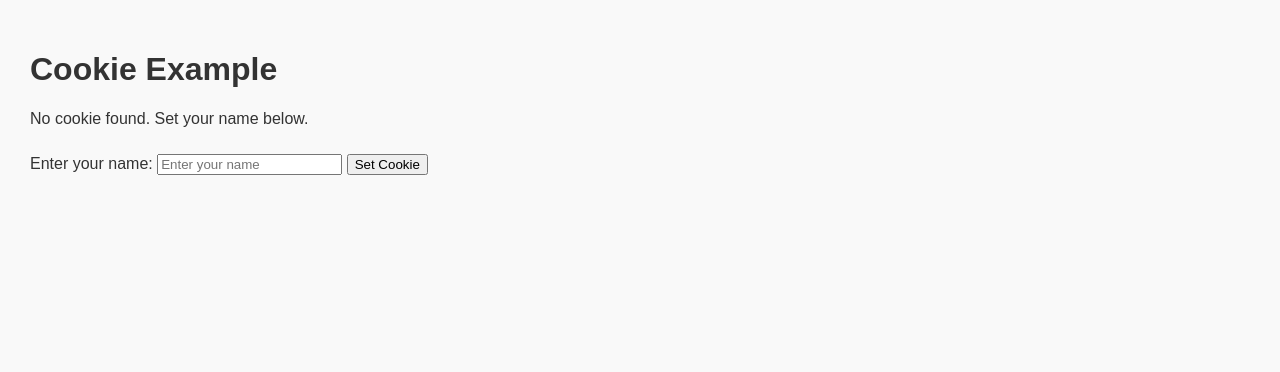
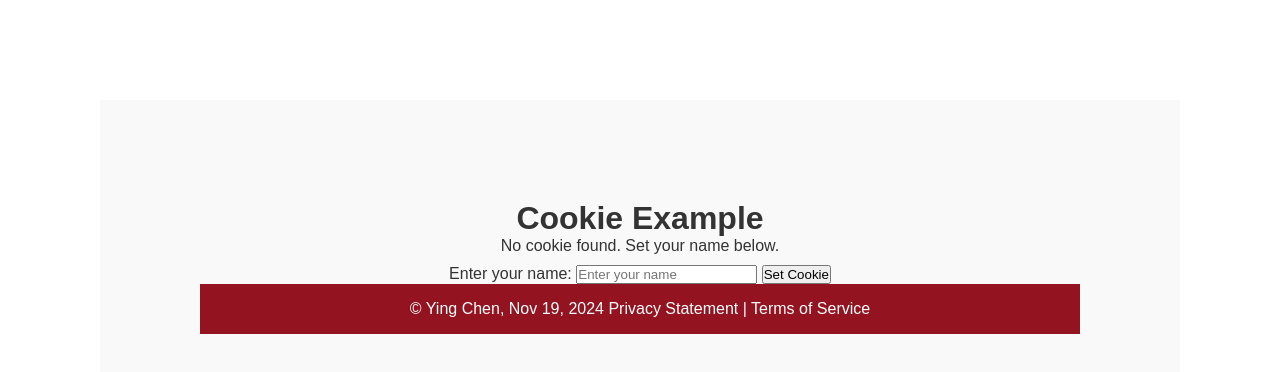
Before and after one commit to cycy3114/A10, a plain HTML site: page index.html in a window 1280 px wide. Drawn offline with Linux system fonts and the light colour scheme.

Commit message:
1st Version

```diff
--- a/index.html
+++ b/index.html
@@ -4,11 +4,12 @@
     <meta charset="UTF-8">
     <meta name="viewport" content="width=device-width, initial-scale=1.0">
     <title>Cookie Example</title>
+    <link rel="stylesheet" href="style.css">
     <style>
         body {
             font-family: Arial, sans-serif;
-            margin: 20px;
-            padding: 10px;
+            margin: 100px;
+            padding: 100px;
             background-color: #f9f9f9;
             color: #333;
         }
@@ -65,5 +66,7 @@
     <input type="text" id="username" placeholder="Enter your name">
     <button onclick="saveName()">Set Cookie</button>
 </body>
-
+<footer>
+    <p>&copy; Ying Chen, Nov 19, 2024 Privacy Statement | Terms of Service </p>
+</footer>
 </html>
--- /dev/null
+++ b/style.css
@@ -0,0 +1,20 @@
+* {
+    margin: 0;
+    padding: 0;
+}
+html {
+    background-color: white;
+}
+footer {
+    background-color: #931420;
+    clear: both;
+
+}
+body{
+    text-align: center;
+}
+footer p {
+    text-align: center;
+    color: white;
+    padding: 1em 0;
+}
```
